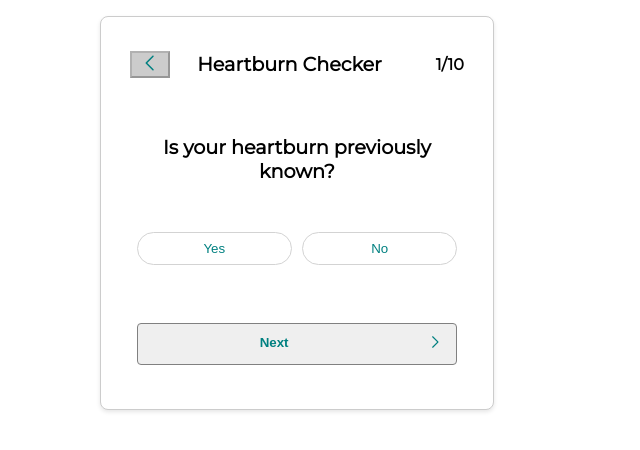
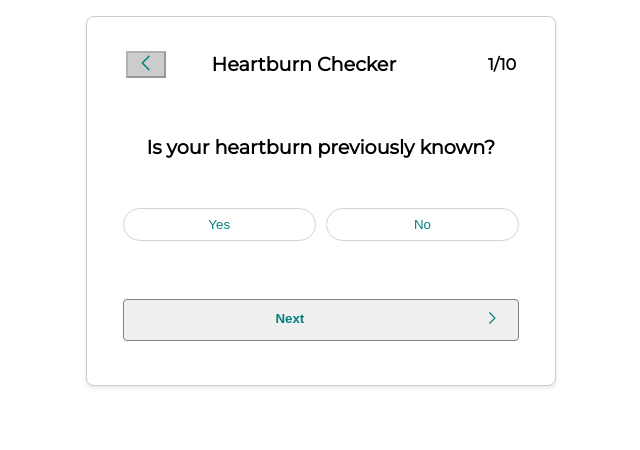
Before and after one commit to BillyA287/livi-test, a React (Create React App) app: page / in a window 1280 px wide. Shown: the top 450 px of the page, without its empty margins (343-983 px from the left). Built offline with nearby package versions, Linux system fonts and the light colour scheme.

Commit message:
added comments and formatted code + styling

```diff
--- a/package.json
+++ b/package.json
@@ -1,6 +1,7 @@
 {
   "name": "livi",
   "version": "0.1.0",
+  "homepage": "https://BillyA287.github.io/livi-test",
   "private": true,
   "dependencies": {
     "@testing-library/jest-dom": "^5.17.0",
@@ -12,6 +13,8 @@
     "web-vitals": "^2.1.4"
   },
   "scripts": {
+    "predeploy": "npm run build",
+    "deploy": "gh-pages -d build",
     "start": "react-scripts start",
     "build": "react-scripts build",
     "test": "react-scripts test",
@@ -34,5 +37,8 @@
       "last 1 firefox version",
       "last 1 safari version"
     ]
+  },
+  "devDependencies": {
+    "gh-pages": "^6.1.0"
   }
 }
--- a/src/App.css
+++ b/src/App.css
@@ -1,7 +1,8 @@
 .App {
   text-align: center;
   display: grid;
-  grid-template-columns: repeat(15,1fr);
+ max-width: 550px;
+ margin: 0 auto;
   align-items: center;
   font-family: 'Montserrat', sans-serif;
 }
--- a/src/components/Card/Card.css
+++ b/src/components/Card/Card.css
@@ -11,41 +11,36 @@
 }
 .nav-back.disabled {
   background-color: #ccc;
-  /* Change the background color for the disabled state */
+
   color: #666;
-  /* Change the text color for the disabled state */
+
 }
 
 .nav-back.active {
   border: 0;
   background-color: #fff;
+  position: relative;
 }
 
 .nav-back.active:hover {
-  display: inline-block;
-  position: relative;
-  color:
-    #0087ca;
-
+  color: #0087ca;
+  text-decoration: underline;
 }
 
 .nav-back.active:after {
   content: '';
   position: absolute;
   width: 100%;
+  height: 2px;
+  bottom: -4px;
+  left: 0;
+  background-color: teal;
+  transform-origin: bottom right;
   transform: scaleX(0);
-  height: 2px;
-  bottom: 0;
-  left: 0;
-  background-color:
-    teal;
-  transform-origin: bottom right;
   transition: transform 0.25s ease-out;
-
-
 }
 
-.nav-back.active:after {
+.nav-back.active:hover:after {
   transform: scaleX(1);
   transform-origin: bottom left;
 }
@@ -100,6 +95,8 @@ p.current-position {
 }
 .booking-btn p{
   grid-column: span 11;
+  font-family: 'Montserrat', sans-serif;
+
 }
 .booking-btn img{
   margin-top: 10px;
--- a/src/components/Card/Card.jsx
+++ b/src/components/Card/Card.jsx
@@ -1,47 +1,70 @@
-import React from 'react';
-import './Card.css';
-import Back from '../../assets/left.svg'
-import Right from '../../assets/right.svg'
+import React from "react";
+import "./Card.css";
+import Back from "../../assets/left.svg";
+import Right from "../../assets/right.svg";
 
-const Card = ({ question, onAnswer, finalMessage, onBack, onNext, currentQuestionPosition, isOptionSelected, position,handleAnswerClick }) => {
+const Card = ({
+  question,
+  onAnswer,
+  finalMessage,
+  onBack,
+  onNext,
+  currentQuestionPosition,
+  isOptionSelected,
+  position,
+}) => {
+  // Destructure properties from the question object
   const { question_text, answers } = question;
-  const outcomeId = finalMessage?.id.replace(/_/g, ' ');
+
+  // Process the outcome ID to remove underscores and capitalize the first letter
+  const outcomeId = finalMessage?.id.replace(/_/g, ' ').charAt(0).toUpperCase() + finalMessage?.id.replace(/_/g, ' ').slice(1);
+
+  // Check if booking button should be displayed
   const showBookingButton = finalMessage?.show_booking_button || false;
-
-
-  console.log("Final Message:", finalMessage);
-  console.log("isOptionSelected:", isOptionSelected);
-  console.log("!question.next:", !question.next);
-  console.log("currentQuestionPosition:", currentQuestionPosition);
-  console.log("Array.isArray(question.next):", Array.isArray(question.next));
-  console.log("question.next.length - 1:", Array.isArray(question.next) ? question.next.length - 1 : 0);
 
   return (
     <div className="question-card">
       <div className="question-card-container">
-
-
-
         <div className="nav-heading">
-        <button className={`nav-back ${currentQuestionPosition === 0 || isOptionSelected === 0  ? 'disabled' : 'active'}`} onClick={onBack} disabled={currentQuestionPosition === 0 }><img src={Back}/></button> <h3 className='title'>
-           Heartburn Checker
-        </h3>
-        <br/>
-       <p className='current-position'>{position}</p>
+          {/* Back button with conditional classes */}
+          <button
+            className={`nav-back ${
+              currentQuestionPosition === 0 || isOptionSelected === 0
+                ? "disabled"
+                : "active"
+            }`}
+            onClick={onBack}
+            disabled={currentQuestionPosition === 0}
+          >
+            <img src={Back} alt="left-arrow" />
+          </button>{" "}
+          <h3 className="title">Heartburn Checker</h3>
+          <br />
+          <p className="current-position">{position}</p>
         </div>
 
+        {/* Render final message or question body */}
         {finalMessage ? (
-        <div className='final-message-container'>
-          <h2>{outcomeId} </h2>
+          <div className="final-message-container">
+            <h2>{outcomeId}</h2>
             <p>{finalMessage.text}</p>
-          {showBookingButton && <div className='booking-btn-container'> <button className='booking-btn'><p>Book a meeting</p><img src={Right} alt='right-arrow'/></button></div>}
-          <p><a href='/' > Back to the start of the screen</a></p>
+            {/* Render booking button if necessary */}
+            {showBookingButton && (
+              <div className="booking-btn-container">
+                <button className="booking-btn">
+                  <p>Book a meeting</p>
+                  <img src={Right} alt="right-arrow" />
+                </button>
+              </div>
+            )}
+            <p>
+              <a href="/"> Back to the start of the screen</a>
+            </p>
           </div>
         ) : (
-        <div className='question-body'>
-
-
-          <h3 className='question'>{question_text}</h3>
+          <div className="question-body">
+            {/* Render question text and answer options */}
+            <h3 className="question">{question_text}</h3>
             <div className="answer-options">
               {answers &&
                 answers.map((answer, index) => (
@@ -54,24 +77,20 @@ const Card = ({ question, onAnswer, finalMessage, onBack, onNext, currentQuestio
                     }}
                     disabled={isOptionSelected}
                   >
-
                     {answer.label}
                   </button>
                 ))}
             </div>
+            {/* Render next button */}
             <div className="next-btn-container ">
-                <button className='next-btn '
-  onClick={onNext}
-> <p>Next</p>
-  <img src={Right} alt='right-arrow'/>
+              <button className="next-btn " onClick={onNext}>
+                {" "}
+                <p>Next</p>
+                <img src={Right} alt="right-arrow" />
               </button>
             </div>
-
           </div>
         )}
-
-
-
       </div>
     </div>
   );
```
Also changed, not shown: src/components/Quiz/Quiz.jsx (+12 -15 lines), 1 other file (tests, documents, lock files or other folders). Lines whose indentation alone changed are shown as unchanged.
